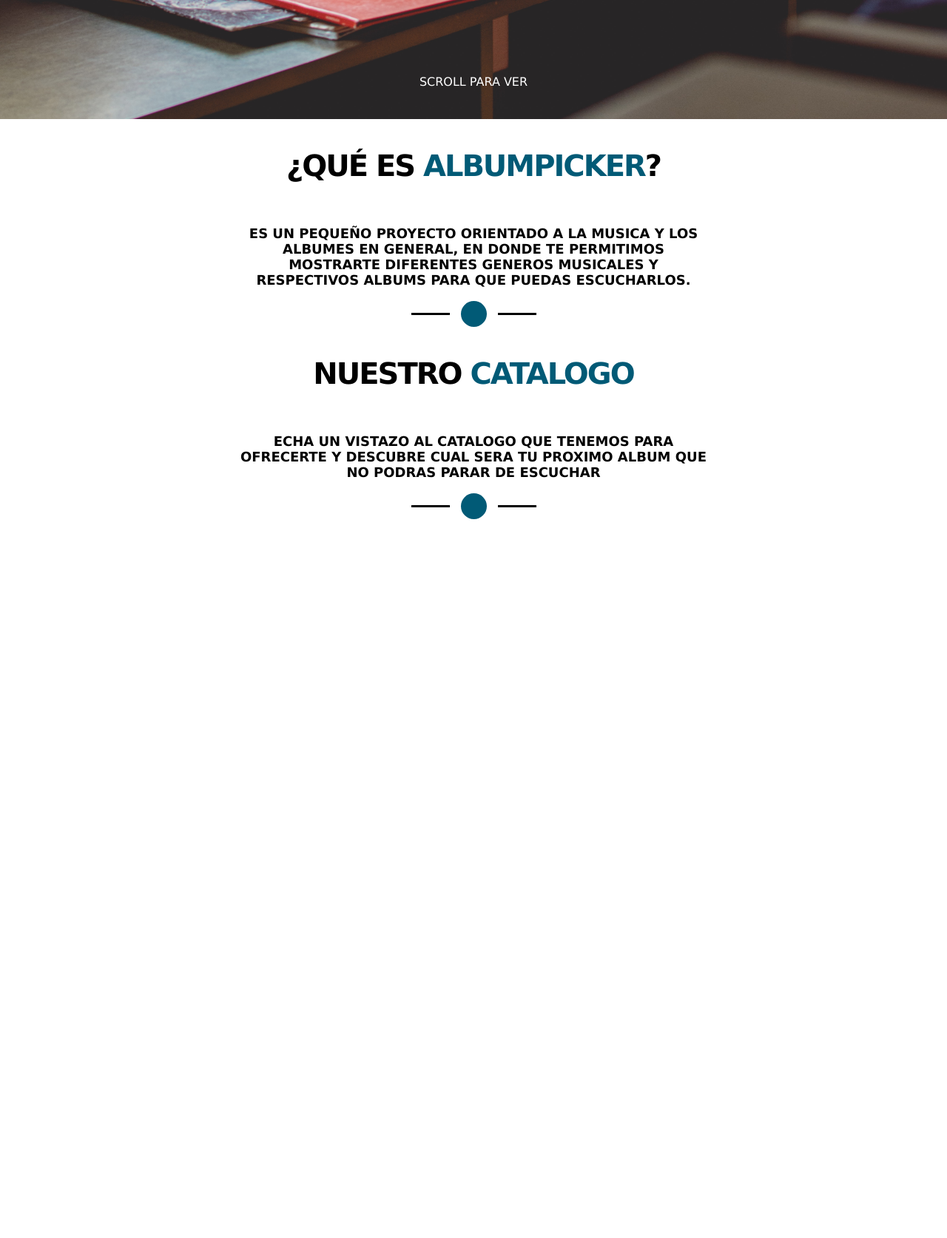
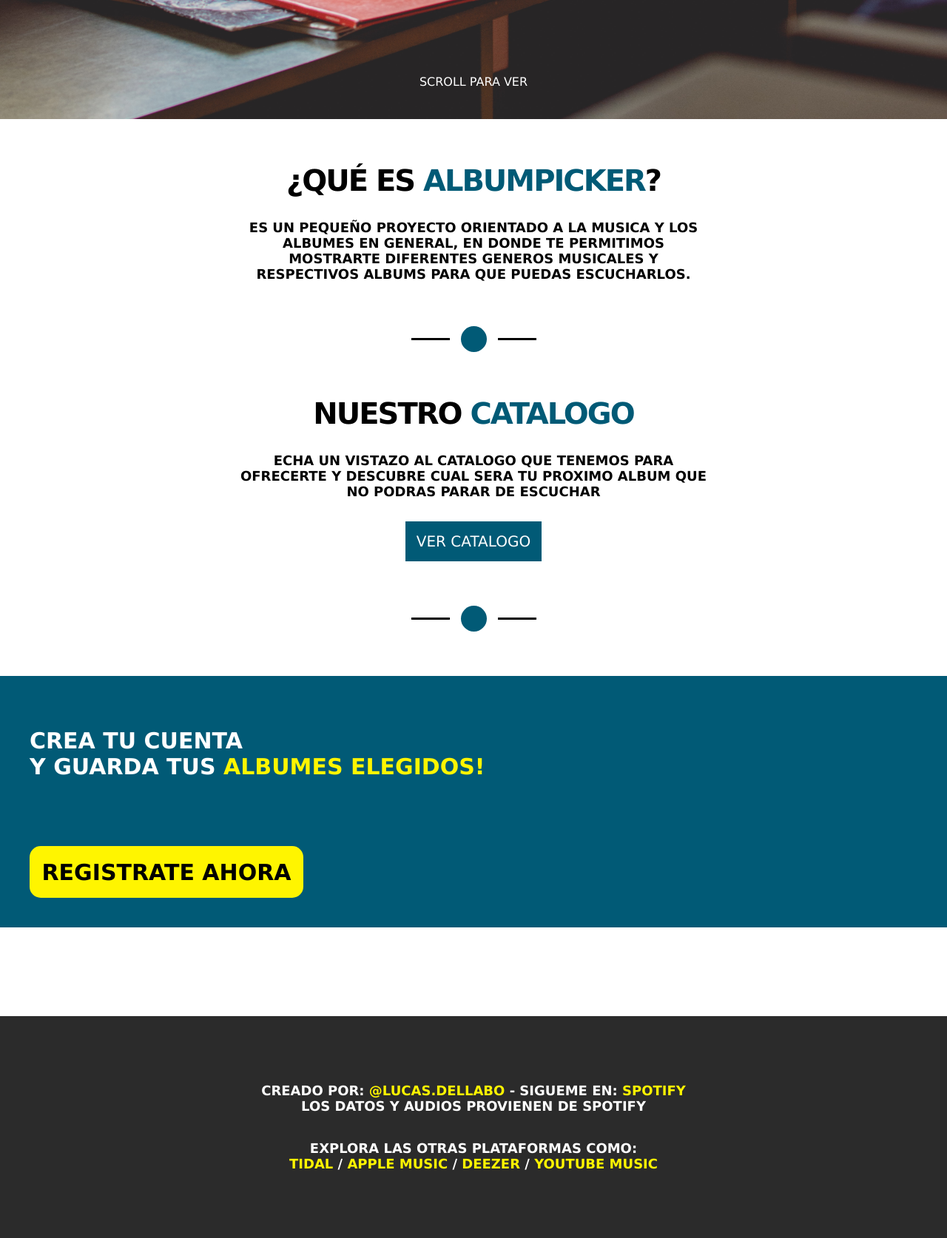
Before and after one commit to LucasDLabo/ProyectoFacultad, a PHP site: page / in a window 1280 px wide. Shown: the part 639-2313 px from the top of the page at 74% size. Before the commit the page ends 1341 px from the top, so only its background shows below. Run offline with PHP 8.4, Linux system fonts and the light colour scheme.

Commit message:
Agregado boton catalogo + Flyer para registrarse + footer

```diff
--- a/css/style.css
+++ b/css/style.css
@@ -3,6 +3,9 @@ Git add .
 Git Status
 Git commit -m "comentario"
 Git push -u origin master */
+html {
+    scroll-behavior: smooth;
+}
 body{
     padding: 0px;
     margin: 0px;
@@ -10,6 +13,7 @@ body{
 }
 header{
     height: 100vh;
+    margin-bottom: 60px;
 }
 .boxScroll{
     display: flex;
@@ -93,6 +97,7 @@ header{
 
 }
 
+
 .mainWidth{
     display: flex;
     height: auto;
@@ -113,7 +118,17 @@ header{
     align-items: center;
     justify-content: center;
 }
+.boxContent a{
+    text-decoration: none;
+    margin-top: 30px;
+    color: white;
+    background-color: #015A76;
+    padding: 15px;
+    font-size: 20px;
+}
 .bodyTitle{
+    margin: 0;
+    margin-bottom: 30px;
     font-size: 40px;
     font-weight: bolder;
     letter-spacing: -2px;
@@ -121,6 +136,7 @@ header{
 .descripcion{
     font-size: 18px;
     font-weight: bolder;
+    margin: 0;
 }
 .highlight{
     color: #015A76;
@@ -133,6 +149,8 @@ header{
     justify-content: center;
     width: 100%;
     gap: 15px;
+    margin-top: 60px;
+    margin-bottom: 60px;
 }
 .separador hr{
     margin: 0;
@@ -150,3 +168,50 @@ header{
     border-radius: 100%;
     background-color: #015A76;
 }
+
+.boxRegister{
+    display: flex;
+    background-color: #015A76;
+    flex-direction: column;
+    color: white;
+    font-weight: bolder;
+    font-size: 30px;
+    padding: 40px;
+    margin-bottom: 120px;
+}
+.boxRegister a{
+    font-size: 30px;
+    margin-top: 60px;
+    text-decoration: none;
+    color: black;
+    background-color: #FFF500;
+    width: 30%;
+    height: 60px;
+    display: flex;
+    align-items: center;
+    justify-content: center;
+    padding: 5px;
+    border-radius: 15px;
+    text-align: center;
+}
+.highlight2{
+    background-color: transparent;
+    color: #FFF500;
+}
+.boxSpam{
+    display: flex;
+    height: 300px;
+    background-color: #2B2B2B;
+    color: white;
+    align-items: center;
+    justify-content: center;
+    text-align: center;
+    flex-direction: column;
+    text-transform: uppercase;
+    font-weight: bold;
+    font-size: 18px;
+}
+.boxSpam a{
+    text-decoration: none;
+    color: #FFF500;
+}
--- a/index.html
+++ b/index.html
@@ -20,7 +20,7 @@ Git push -u origin master -->
                 <a href=""><h1>AlbumPicker</h1></a>
                 <div class="rutas">
                     <ul>
-                        <li><a href="">¿QUÉ ES ALBUMPICKER?</a></li>
+                        <li><a href="#bodyinfo">¿QUÉ ES ALBUMPICKER?</a></li>
                         <li><a href="">CATALOGO</a></li>
                         <li><a href="">REGISTRARSE</a></li>
                     </ul>
@@ -36,8 +36,8 @@ Git push -u origin master -->
         </div>
     </header>
 
-    <main>
-        <section class="mainWidth">
+    <main id="bodyinfo">
+        <section class="mainWidth" >
             <div class="boxContent">
                 <p class="bodyTitle">¿QUÉ ES <mark class="highlight">ALBUMPICKER</mark>?</p>
                 <p class="descripcion">Es un pequeño proyecto orientado a la musica y los albumes en general, en donde te permitimos mostrarte diferentes generos musicales y respectivos albums para que puedas ESCUCHARLOS.</p>
@@ -47,9 +47,10 @@ Git push -u origin master -->
                 <div></div>
                 <hr>
             </div>
-            <div class="boxContent">
+            <div class="boxContent" >
                 <p class="bodyTitle">NUESTRO <mark class="highlight">CATALOGO</mark></p>
                 <p class="descripcion">Echa un vistazo al catalogo que tenemos para ofrecerte y descubre cual sera tu proximo album que no podras parar de escuchar</p>
+                <a href="">VER CATALOGO</a>
             </div>
             <div class="separador">
                 <hr>
@@ -58,6 +59,27 @@ Git push -u origin master -->
             </div>
         </section>
 
+        <section class="boxRegister">
+            <p>CREA TU CUENTA <br> Y GUARDA TUS <mark class="highlight2">ALBUMES ELEGIDOS!</mark></p>
+            <a href="">REGISTRATE AHORA</a>
+        </section>
+
+        <footer class="boxSpam">
+            <p>CREADO POR: <mark class="highlight2"><a href="https://www.instagram.com/lucas_del_labo/" target="_blank">@LUCAS.DELLABO</a></mark> - SIGUEME EN: <mark class="highlight2" ><a href="https://open.spotify.com/user/thelucksplaying?si=b8ae76c284314dd2" target="_blank">SPOTIFY</a></mark>
+                <br>
+                LOS DATOS Y AUDIOS PROVIENEN DE SPOTIFY
+            </p>
+            <p>
+                Explora las otras plataformas como: <br>
+                <mark class="highlight2">Tidal </mark>
+                /
+                <mark class="highlight2">Apple Music </mark>
+                /
+                <mark class="highlight2">DeeZEr </mark>
+                /
+                <mark class="highlight2">Youtube Music</mark>
+            </p>
+        </footer>
     </main>
 </body>
 </html>
```
